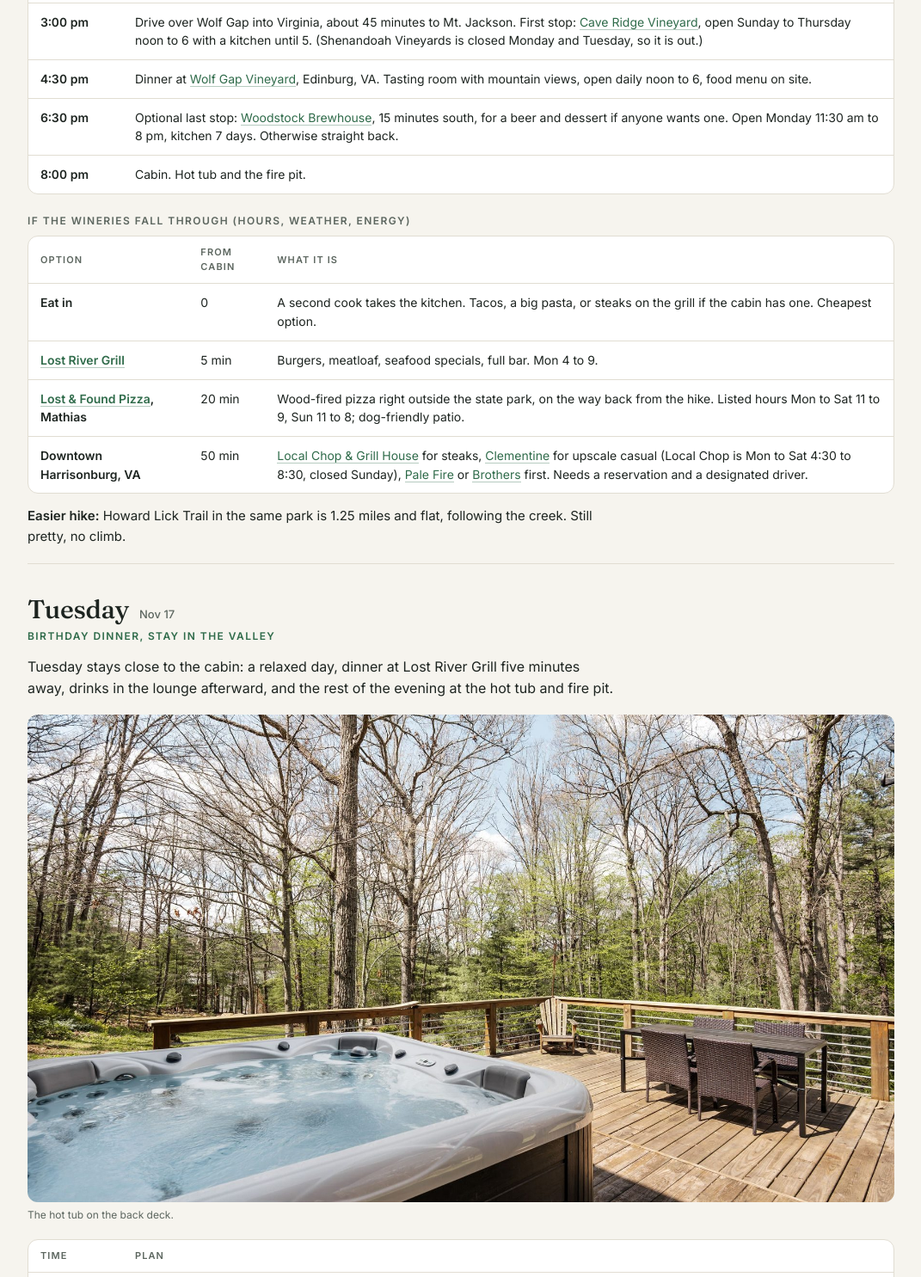
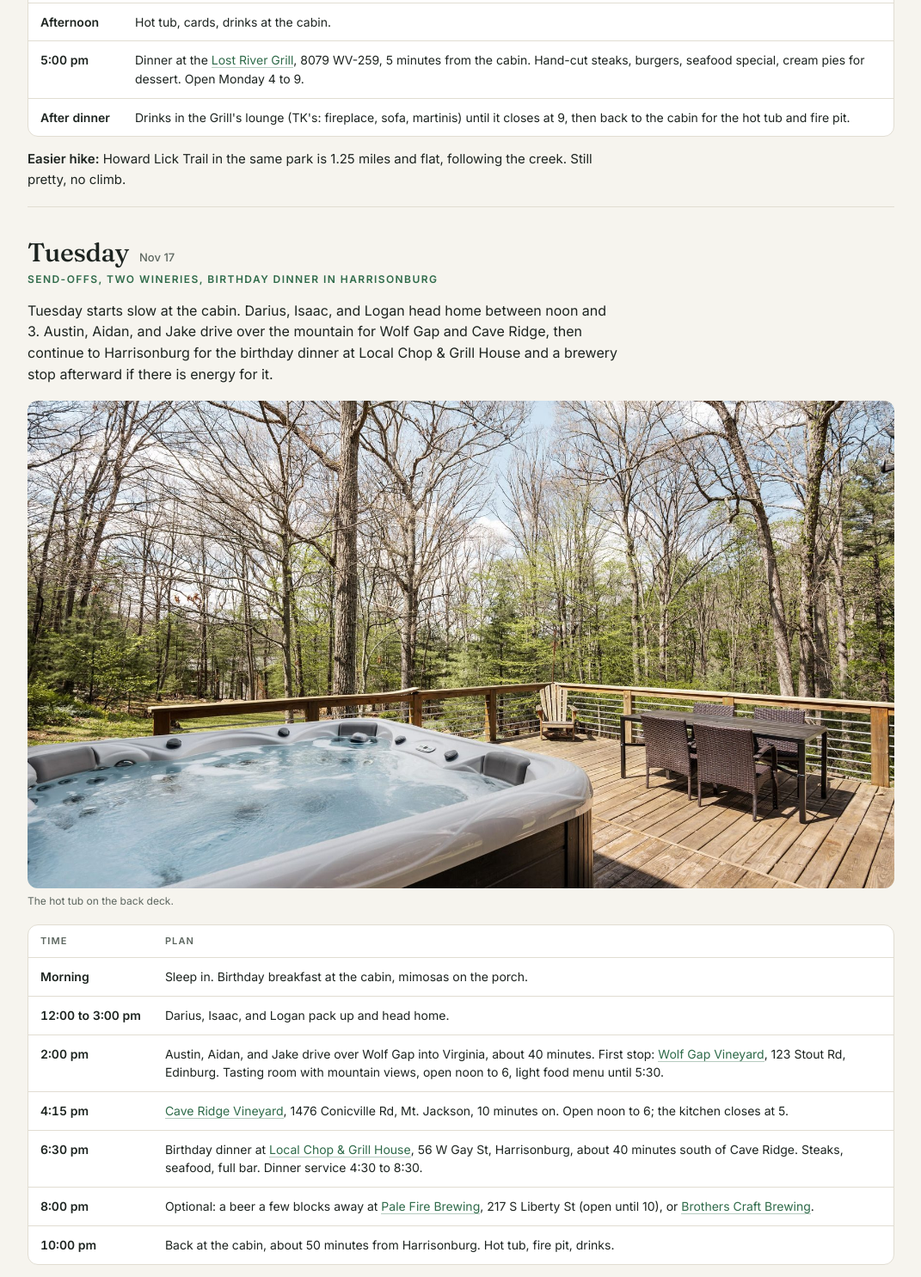
Before and after one commit to jakevanderkar3434/lost-river, a plain HTML site: page index.html in a window 1280 px wide. Shown: the part 4953-6438 px from the top of the page at 86% size, without its empty margins (104-1175 px from the left). Drawn offline with Linux system fonts and the light colour scheme.

Commit message:
Monday dinner at Lost River Grill; Tuesday wineries and Local Chop
Co-Authored-By: Claude Fable 5.2 <noreply@anthropic.com>
Claude-Session: https://claude.ai/code/session_0144XKjs5PXGMnRvXLAuU7sr

```diff
--- a/index.html
+++ b/index.html
@@ -245,8 +245,8 @@ footer{max-width:1040px;margin:0 auto;padding-block:16px 32px;padding-left:max(1
 
 <section id="monday">
   <div class="day"><h2>Monday</h2><span class="date">Nov 16</span></div>
-  <p class="sub">The overlook hike, then wine over the mountain</p>
-  <p class="lead">Monday is an early start for the hike to Cranny Crow Overlook, back at the cabin by noon, then an evening on the Virginia side of the mountain: a winery stop, dinner at Wolf Gap Vineyard, and a brewery afterward for anyone still going.</p>
+  <p class="sub">The overlook hike, then dinner in the valley</p>
+  <p class="lead">Monday is an early start for the hike to Cranny Crow Overlook, back at the cabin by noon, a slow afternoon at the cabin, then dinner at Lost River Grill five minutes away and drinks in the lounge afterward.</p>
   <figure><img src="cranny.jpg" alt="The November view from Cranny Crow Overlook"><figcaption>Cranny Crow Overlook in November.</figcaption></figure>
   <div class="tw"><table class="sched">
     <tr><th>Time</th><th>Plan</th></tr>
@@ -255,37 +255,28 @@ footer{max-width:1040px;margin:0 auto;padding-block:16px 32px;padding-left:max(1
     <tr><td>9:20 am</td><td>Start up the White Oak Trail to Cranny Crow Overlook: 3.7 miles round trip, about 950 ft of climb. Full directions in the Trail section.</td></tr>
     <tr><td>10:35 am</td><td>Overlook. Rock ledge, 270-degree view across five counties, the Almost Heaven swing for the birthday photo. Morning light on the ridges and often fog in the valley below. It gets windy up top, so bring the jacket.</td></tr>
     <tr><td>12:00 pm</td><td>Back at the cabin. Shower, change, lunch from the groceries, hot tub if there's time.</td></tr>
-    <tr><td>3:00 pm</td><td>Drive over Wolf Gap into Virginia, about 45 minutes to Mt. Jackson. First stop: <a href="https://www.caveridge.com/visitus">Cave Ridge Vineyard</a>, open Sunday to Thursday noon to 6 with a kitchen until 5. (Shenandoah Vineyards is closed Monday and Tuesday, so it is out.)</td></tr>
-    <tr><td>4:30 pm</td><td>Dinner at <a href="https://www.wolfgapvineyard.com/">Wolf Gap Vineyard</a>, Edinburg, VA. Tasting room with mountain views, open daily noon to 6, food menu on site.</td></tr>
-    <tr><td>6:30 pm</td><td>Optional last stop: <a href="https://www.google.com/maps/search/?api=1&amp;query=Woodstock+Brewhouse+Woodstock+VA">Woodstock Brewhouse</a>, 15 minutes south, for a beer and dessert if anyone wants one. Open Monday 11:30 am to 8 pm, kitchen 7 days. Otherwise straight back.</td></tr>
-    <tr><td>8:00 pm</td><td>Cabin. Hot tub and the fire pit.</td></tr>
-  </table></div>
-  <h3>If the wineries fall through (hours, weather, energy)</h3>
-  <div class="tw"><table class="wrap">
-    <tr><th>Option</th><th>From cabin</th><th>What it is</th></tr>
-    <tr><td>Eat in</td><td>0</td><td>A second cook takes the kitchen. Tacos, a big pasta, or steaks on the grill if the cabin has one. Cheapest option.</td></tr>
-    <tr><td><a href="https://www.lostrivergrill.com/">Lost River Grill</a></td><td>5 min</td><td>Burgers, meatloaf, seafood specials, full bar. Mon 4 to 9.</td></tr>
-    <tr><td><a href="https://www.google.com/maps/search/?api=1&amp;query=Lost+and+Found+Pizza+Mathias+WV">Lost &amp; Found Pizza</a>, Mathias</td><td>20 min</td><td>Wood-fired pizza right outside the state park, on the way back from the hike. Listed hours Mon to Sat 11 to 9, Sun 11 to 8; dog-friendly patio.</td></tr>
-    <tr><td>Downtown Harrisonburg, VA</td><td>50 min</td><td><a href="https://www.google.com/maps/search/?api=1&amp;query=Local+Chop+and+Grill+House+Harrisonburg+VA">Local Chop &amp; Grill House</a> for steaks, <a href="https://www.google.com/maps/search/?api=1&amp;query=Clementine+Cafe+Harrisonburg+VA">Clementine</a> for upscale casual (Local Chop is Mon to Sat 4:30 to 8:30, closed Sunday), <a href="https://www.google.com/maps/search/?api=1&amp;query=Pale+Fire+Brewing+Harrisonburg+VA">Pale Fire</a> or <a href="https://www.google.com/maps/search/?api=1&amp;query=Brothers+Craft+Brewing+Harrisonburg+VA">Brothers</a> first. Needs a reservation and a designated driver.</td></tr>
+    <tr><td>Afternoon</td><td>Hot tub, cards, drinks at the cabin.</td></tr>
+    <tr><td>5:00 pm</td><td>Dinner at the <a href="https://www.lostrivergrill.com/">Lost River Grill</a>, 8079 WV-259, 5 minutes from the cabin. Hand-cut steaks, burgers, seafood special, cream pies for dessert. Open Monday 4 to 9.</td></tr>
+    <tr><td>After dinner</td><td>Drinks in the Grill's lounge (TK's: fireplace, sofa, martinis) until it closes at 9, then back to the cabin for the hot tub and fire pit.</td></tr>
   </table></div>
   <p><strong>Easier hike:</strong> Howard Lick Trail in the same park is 1.25 miles and flat, following the creek. Still pretty, no climb.</p>
 </section>
 
 <section id="tuesday">
   <div class="day"><h2>Tuesday</h2><span class="date">Nov 17</span></div>
-  <p class="sub">Birthday dinner, stay in the valley</p>
-  <p class="lead">Tuesday stays close to the cabin: a relaxed day, dinner at Lost River Grill five minutes away, drinks in the lounge afterward, and the rest of the evening at the hot tub and fire pit.</p>
+  <p class="sub">Send-offs, two wineries, birthday dinner in Harrisonburg</p>
+  <p class="lead">Tuesday starts slow at the cabin. Darius, Isaac, and Logan head home between noon and 3. Austin, Aidan, and Jake drive over the mountain for Wolf Gap and Cave Ridge, then continue to Harrisonburg for the birthday dinner at Local Chop &amp; Grill House and a brewery stop afterward if there is energy for it.</p>
   <figure><img src="hottub.jpg" alt="The hot tub on the back deck"><figcaption>The hot tub on the back deck.</figcaption></figure>
   <div class="tw"><table class="sched">
     <tr><th>Time</th><th>Plan</th></tr>
     <tr><td>Morning</td><td>Sleep in. Birthday breakfast at the cabin, mimosas on the porch.</td></tr>
-    <tr><td>12:00 pm</td><td>Optional short outing from the activities list below.</td></tr>
-    <tr><td>3:00 pm</td><td>Hot tub, cards, drinks at the cabin.</td></tr>
-    <tr><td>6:30 pm</td><td>Birthday dinner at the <a href="https://www.lostrivergrill.com/">Lost River Grill</a>, 8079 WV-259, 5 minutes from the cabin. Hand-cut steaks, seafood special, cream pies for dessert. Open Tuesday noon to 9.</td></tr>
-    <tr><td>8:30 pm</td><td>After-dinner drinks in Lost River Grill's lounge (TK's: fireplace, sofa, martinis) until it closes at 9, then back to the cabin.</td></tr>
-    <tr><td>10:00 pm</td><td>Back to the cabin. Hot tub, fire pit, drinks.</td></tr>
+    <tr><td>12:00 to 3:00 pm</td><td>Darius, Isaac, and Logan pack up and head home.</td></tr>
+    <tr><td>2:00 pm</td><td>Austin, Aidan, and Jake drive over Wolf Gap into Virginia, about 40 minutes. First stop: <a href="https://www.wolfgapvineyard.com/">Wolf Gap Vineyard</a>, 123 Stout Rd, Edinburg. Tasting room with mountain views, open noon to 6, light food menu until 5:30.</td></tr>
+    <tr><td>4:15 pm</td><td><a href="https://www.caveridge.com/visitus">Cave Ridge Vineyard</a>, 1476 Conicville Rd, Mt. Jackson, 10 minutes on. Open noon to 6; the kitchen closes at 5.</td></tr>
+    <tr><td>6:30 pm</td><td>Birthday dinner at <a href="https://www.google.com/maps/search/?api=1&amp;query=Local+Chop+and+Grill+House+Harrisonburg+VA">Local Chop &amp; Grill House</a>, 56 W Gay St, Harrisonburg, about 40 minutes south of Cave Ridge. Steaks, seafood, full bar. Dinner service 4:30 to 8:30.</td></tr>
+    <tr><td>8:00 pm</td><td>Optional: a beer a few blocks away at <a href="https://www.google.com/maps/search/?api=1&amp;query=Pale+Fire+Brewing+Harrisonburg+VA">Pale Fire Brewing</a>, 217 S Liberty St (open until 10), or <a href="https://www.google.com/maps/search/?api=1&amp;query=Brothers+Craft+Brewing+Harrisonburg+VA">Brothers Craft Brewing</a>.</td></tr>
+    <tr><td>10:00 pm</td><td>Back at the cabin, about 50 minutes from Harrisonburg. Hot tub, fire pit, drinks.</td></tr>
   </table></div>
-  <p><strong>If we want a bigger night:</strong> downtown Harrisonburg, VA is 50 minutes south with breweries (<a href="https://www.google.com/maps/search/?api=1&amp;query=Pale+Fire+Brewing+Harrisonburg+VA">Pale Fire</a>, <a href="https://www.google.com/maps/search/?api=1&amp;query=Brothers+Craft+Brewing+Harrisonburg+VA">Brothers</a>) and a real dinner scene (<a href="https://www.google.com/maps/search/?api=1&amp;query=Local+Chop+and+Grill+House+Harrisonburg+VA">Local Chop &amp; Grill House</a>, <a href="https://www.google.com/maps/search/?api=1&amp;query=Clementine+Cafe+Harrisonburg+VA">Clementine</a>). Axe throwing at <a href="https://www.google.com/maps/search/?api=1&amp;query=Beards+and+Broads+Axe+Throwing+Broadway+VA">Beards &amp; Broads</a> in Broadway, VA is on the way. A designated driver is needed for the drive back.</p>
 </section>
 
 <section id="wednesday">
@@ -302,8 +293,8 @@ footer{max-width:1040px;margin:0 auto;padding-block:16px 32px;padding-left:max(1
 
 <section id="food">
   <h2>Food, drinks, and backup ideas</h2>
-  <p class="lead">Sunday dinner is tacos at the cabin, Monday is dinner at Wolf Gap Vineyard, Tuesday is the birthday dinner at Lost River Grill, and every breakfast is at the cabin. The grocery list should be divided ahead of time so nothing is duplicated or forgotten.</p>
-  <figure><img src="wolfgap.jpg" alt="A toast on the deck at Wolf Gap Vineyard with the Shenandoah ridges behind"><figcaption>Wolf Gap Vineyard, Monday's dinner stop.</figcaption></figure>
+  <p class="lead">Sunday dinner is tacos at the cabin, Monday is dinner at Lost River Grill, Tuesday is the birthday dinner at Local Chop &amp; Grill House in Harrisonburg, and every breakfast is at the cabin. The grocery list should be divided ahead of time so nothing is duplicated or forgotten.</p>
+  <figure><img src="wolfgap.jpg" alt="A toast on the deck at Wolf Gap Vineyard with the Shenandoah ridges behind"><figcaption>Wolf Gap Vineyard, Tuesday's first stop.</figcaption></figure>
   <div class="tw"><table class="wrap two">
     <tr><th>Meal</th><th>Plan</th></tr>
     <tr><td>Sunday dinner</td><td>White people tacos at the cabin: ground beef, seasoning packet, hard and soft shells, shredded cheddar, lettuce, tomato, sour cream, salsa. Request extra toppings on the grocery form under The basics.</td></tr>
```
